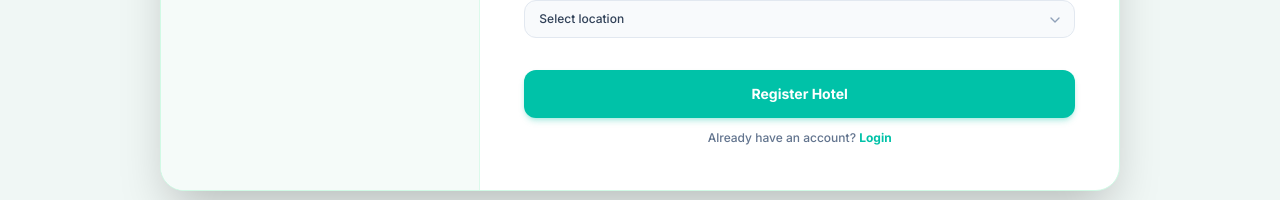
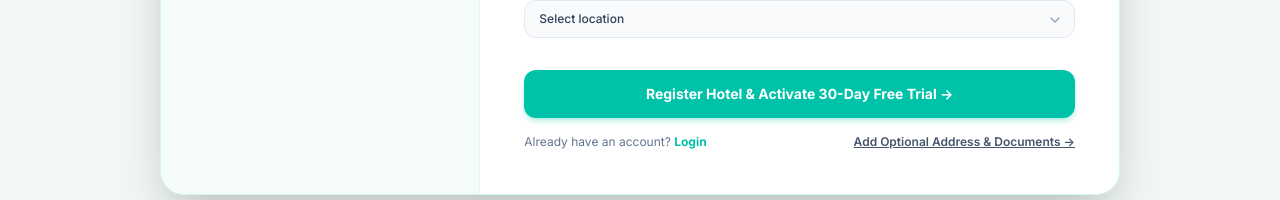
Before and after one commit to paneliyatechnology-debug/Hotel_management_website, a Next.js app: page /register-hotel in a window 1280 px wide. Shown: the part 746-946 px from the top of the page. Built offline with nearby package versions, Linux system fonts and the light colour scheme; no server answers.

Commit message:
feat: Connect hotel registration form to backend API endpoint

```diff
--- a/src/app/register-hotel/page.js
+++ b/src/app/register-hotel/page.js
@@ -494,17 +494,34 @@ export default function RegisterHotelPage() {
                         <div className="pt-4 space-y-3">
                           <button
                             type="button"
-                            onClick={handleNextStep}
-                            className="w-full py-3.5 rounded-xl bg-[#00C2A8] hover:bg-[#00A892] text-white font-bold text-sm shadow-md shadow-[#00C2A8]/25 transition-all hover:scale-[1.01]"
+                            onClick={handleSubmit}
+                            disabled={loading}
+                            className="w-full py-3.5 rounded-xl bg-[#00C2A8] hover:bg-[#00A892] text-white font-bold text-sm shadow-md shadow-[#00C2A8]/25 transition-all hover:scale-[1.01] flex items-center justify-center gap-2 disabled:opacity-50"
                           >
-                            Register Hotel
+                            {loading ? (
+                              <>
+                                <Loader2 className="w-4 h-4 animate-spin" />
+                                <span>Registering Hotel...</span>
+                              </>
+                            ) : (
+                              <span>Register Hotel &amp; Activate 30-Day Free Trial →</span>
+                            )}
                           </button>
 
-                          <div className="text-center text-xs text-slate-500 font-medium">
-                            Already have an account?{" "}
-                            <Link href="/login" className="text-[#00C2A8] font-bold hover:underline">
-                              Login
-                            </Link>
+                          <div className="flex items-center justify-between text-xs text-slate-500 pt-1">
+                            <span>
+                              Already have an account?{" "}
+                              <Link href="/login" className="text-[#00C2A8] font-bold hover:underline">
+                                Login
+                              </Link>
+                            </span>
+                            <button
+                              type="button"
+                              onClick={handleNextStep}
+                              className="text-slate-600 font-semibold hover:text-[#00C2A8] underline"
+                            >
+                              Add Optional Address &amp; Documents →
+                            </button>
                           </div>
                         </div>
                       </div>
--- a/src/config/api.js
+++ b/src/config/api.js
@@ -6,7 +6,7 @@
  * - "LIVE"  -> https://hotel-management-backend-9qf5.onrender.com
  */
 
-export const ENVIRONMENT = "LIVE"; // 👉 અહીં "LOCAL" અથવા "LIVE" બદલો
+export const ENVIRONMENT = "LOCAL"; // 👉 અહીં "LOCAL" અથવા "LIVE" બદલો
 
 export const LOCAL_API_URL = "http://localhost:5000";
 export const LIVE_API_URL = "https://hotel-management-backend-9qf5.onrender.com";
```
